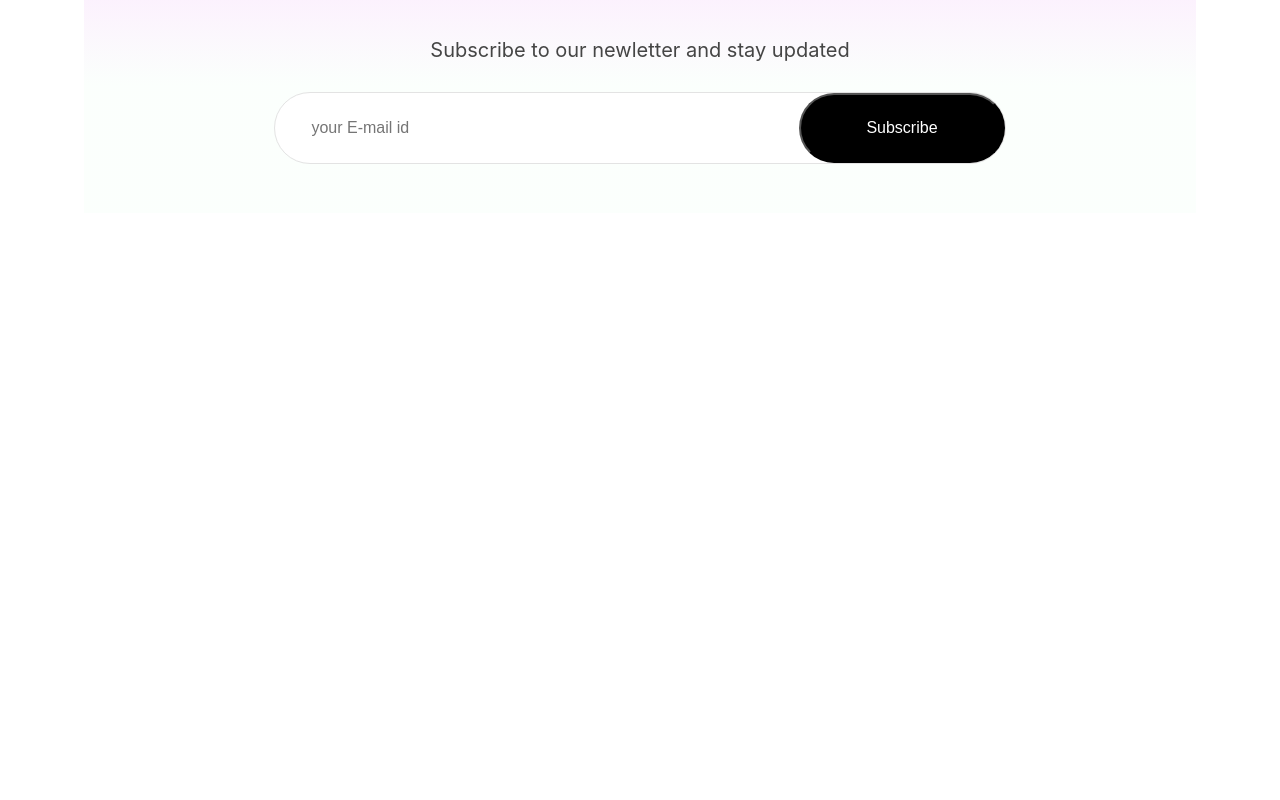
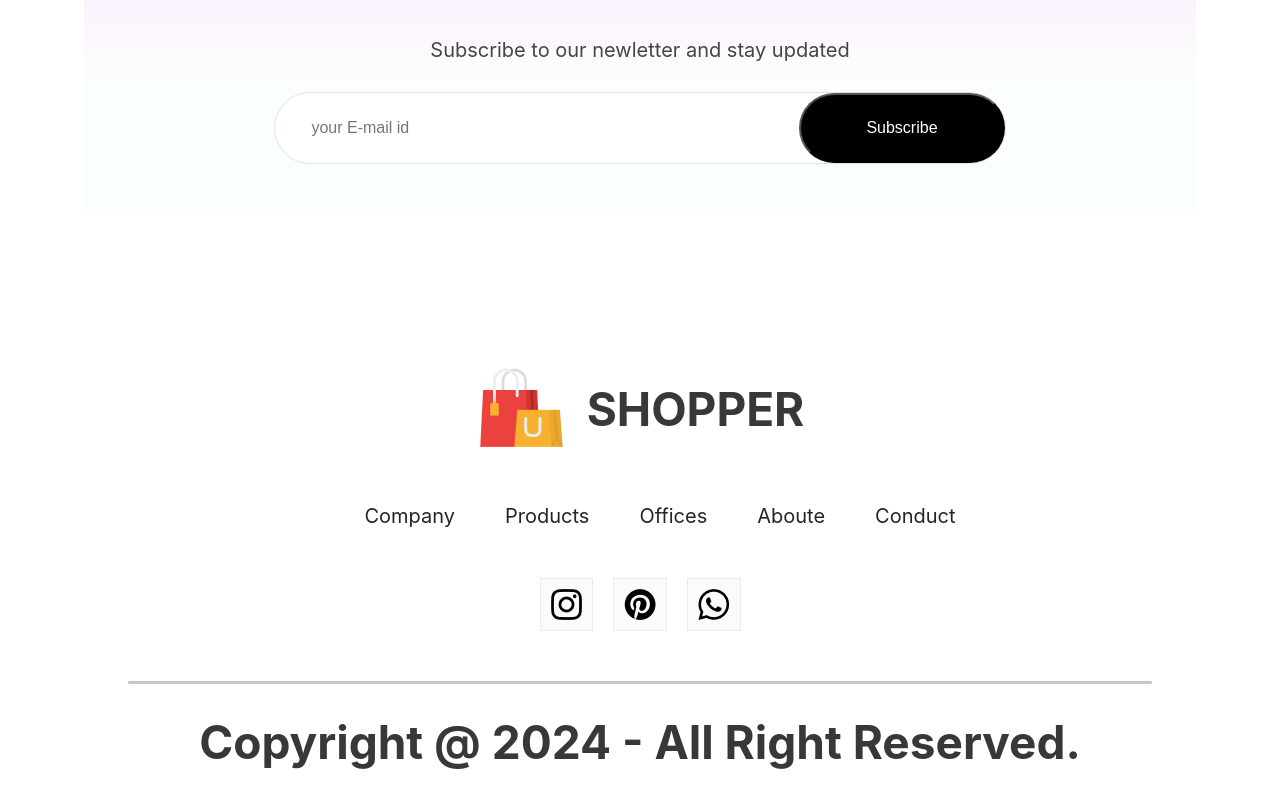
Before and after one commit to MohamedNihath/Ecommerce, a React (Create React App) app: page / in a window 1280 px wide. Shown: the part 3882-4682 px from the top of the page. Before the commit the page ends 4245 px from the top, so only its background shows below. Built offline with nearby package versions, Linux system fonts and the light colour scheme.

Commit message:
complete a footer section

```diff
--- a/src/App.js
+++ b/src/App.js
@@ -7,6 +7,7 @@
 import Product from './Pages/Product';
 import Cart from './Pages/Cart';
 import Loginsignup from './Pages/Loginsignup';
+import Footer from './Components/Footer/Footer';
 
 
 
@@ -34,7 +35,7 @@
 
 
       </Routes>
-
+         <Footer/>
       </BrowserRouter>
     </div>
   );
--- a/src/Components/Footer/Footer.css
+++ b/src/Components/Footer/Footer.css
@@ -0,0 +1,63 @@
+.footer{
+    display: flex;
+    flex-direction: column;
+    justify-content: center;
+    align-items: center;
+    gap: 50px;
+
+}
+.footer-logo{
+    display: flex;
+    align-items: center;
+    gap: 20px;
+}
+.footer p{
+    color: #383838;
+    font-size: 46px;
+    font-weight: 700;
+
+}
+.footer-Links{
+    display: flex;
+    list-style: none;
+    gap: 50px;
+    color: #252525;
+    font-size: 20px;
+
+}
+.footer-Links li{
+
+    cursor: pointer;
+}
+.footer-social-icones{
+
+    display: flex;
+    gap:   20px;
+
+}
+.footer-icones-container{
+
+    padding: 10px;
+    padding-bottom: 6px;
+    background: #fbfbfb;
+    border: 1px solid #ebebeb;
+
+}
+.footer-coppyright{
+    display: flex;
+    flex-direction: column;
+    align-items: center;
+    gap: 30px;
+    width: 100%;
+    margin-bottom: 30px;
+    color: #1a1a1a;
+    font-size: 20px;
+}
+.footer-coppyright hr{
+
+    width: 80%;
+    border: none;
+    border-radius: 10px;
+    height: 3px;
+    background: #c7c7c7;
+}
--- a/src/Components/Footer/Footer.jsx
+++ b/src/Components/Footer/Footer.jsx
@@ -0,0 +1,47 @@
+import React from 'react'
+import './Footer.css'
+import footer_logo from '../Assets/logo_big.png'
+import instagram_icone from '../Assets/instagram_icon.png'
+import pintester_icone from '../Assets/pintester_icon.png'
+import whatsapp_icone from '../Assets/whatsapp_icon.png'
+
+const Footer = () => {
+  return (
+    <div className='footer'>
+        <div className="footer-logo">
+            <img src={footer_logo}/>
+            <p>SHOPPER</p>
+
+        </div>
+
+        <ul className="footer-Links">
+            <li>Company</li>
+            <li>Products</li>
+            <li>Offices</li>
+            <li>Aboute</li>
+            <li>Conduct</li>
+        </ul>
+
+        <div className="footer-social-icones">
+            <div className="footer-icones-container">
+                <img src={instagram_icone}/>
+            </div>
+            <div className="footer-icones-container">
+                <img src={pintester_icone}/>
+            </div>
+            <div className="footer-icones-container">
+                <img src={whatsapp_icone}/>
+            </div>
+        </div>
+
+        <div className="footer-coppyright">
+            <hr/>
+
+            <p>Copyright @ 2024 - All Right Reserved. </p>
+        </div>
+
+    </div>
+  )
+}
+
+export default Footer
--- a/src/Pages/Shop.jsx
+++ b/src/Pages/Shop.jsx
@@ -4,6 +4,7 @@
 import Offers from '../Components/Offers/Offers'
 import NewCollection from '../Components/NewCollection/NewCollection'
 import NewsLetters from '../Components/NewsLetters/NewsLetters'
+
 
 
 const shop = () => {
```
